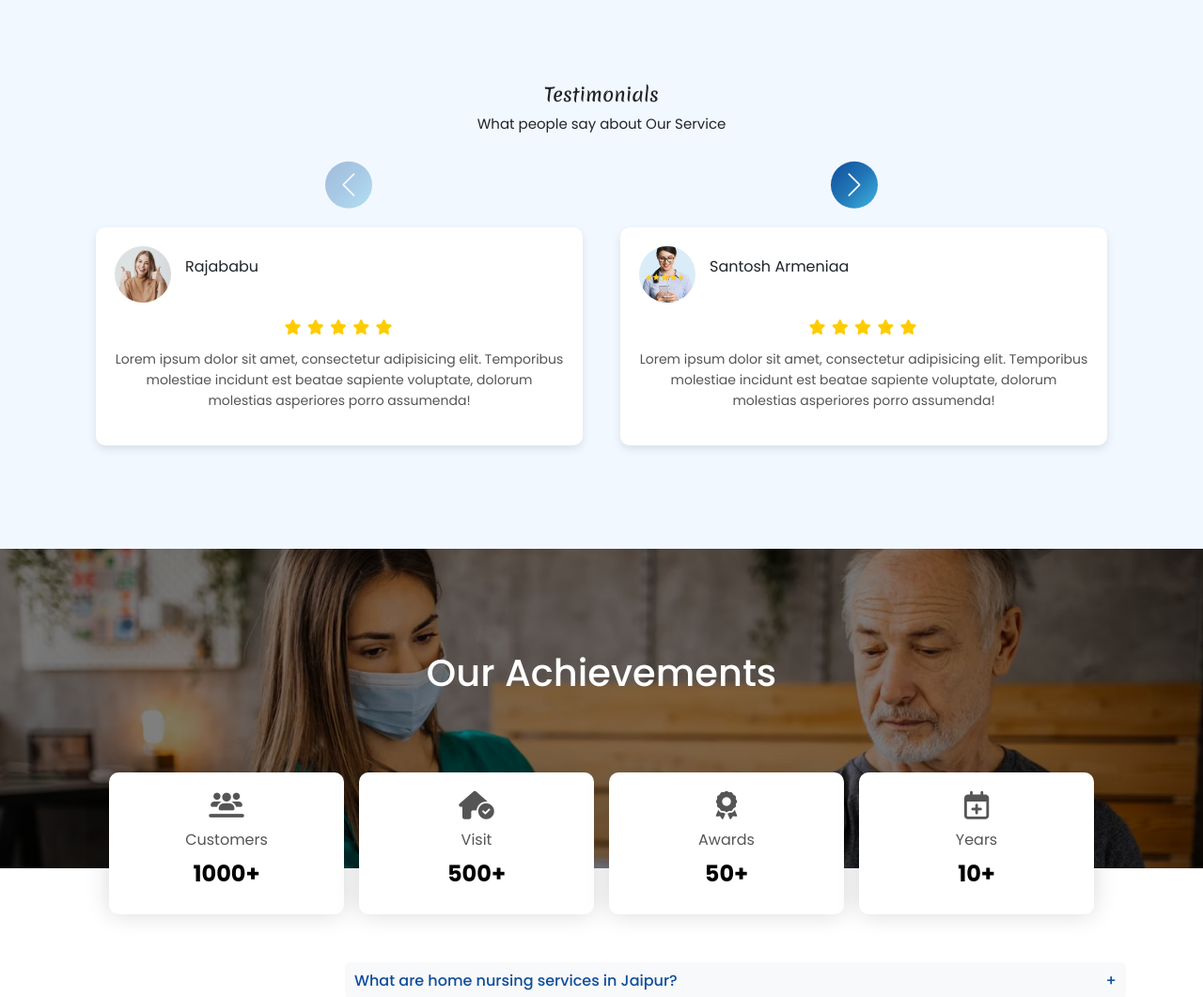
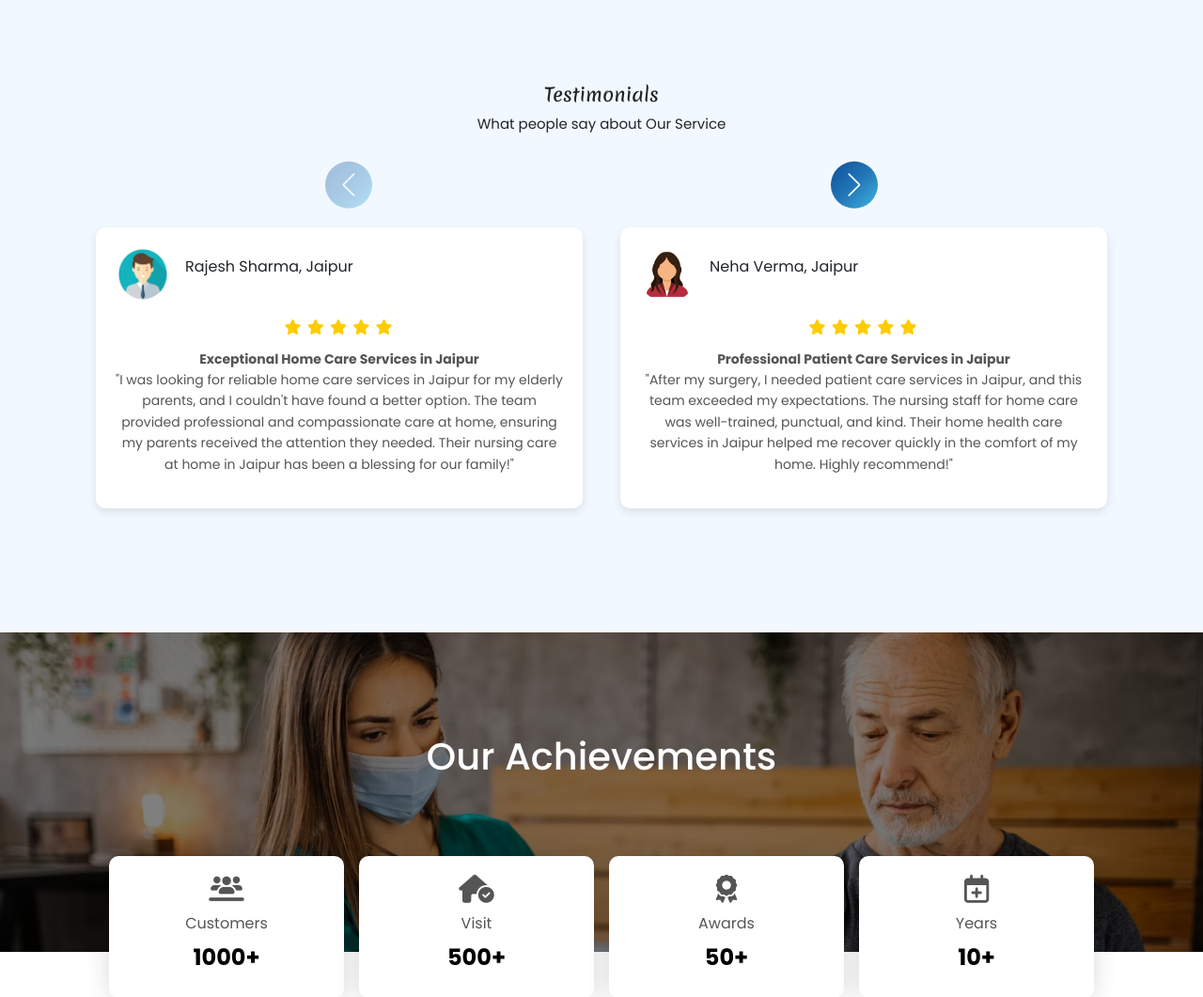
Before and after one commit to ajaysharma-7/home-treat, a Node server app: page /about-us in a window 1280 px wide. Shown: the part 1894-2955 px from the top of the page at 94% size. Run offline with Node 20, Linux system fonts and the light colour scheme; some libraries are stand-ins or nearby versions.

Commit message:
updatecontent

```diff
--- a/partials/midsection.ejs
+++ b/partials/midsection.ejs
@@ -18,8 +18,8 @@
                             <div class="swiper-slide">
                                 <div class="testi-card">
                                     <div class="testi-img">
-                                        <img src="/media/icon/customer1.jpg" alt="">
-                                        <p>Rajababu</p>
+                                        <img src="/media/icon/dummy-image-men.png" alt="">
+                                        <p>Rajesh Sharma, Jaipur</p>
                                     </div>
                                     <div class="testi-star">
                                         <i class="fa-solid fa-star"></i>
@@ -29,17 +29,17 @@
                                         <i class="fa-solid fa-star"></i>
                                     </div>
                                     <div class="testi-content">
-                                        <p>Lorem ipsum dolor sit amet, consectetur adipisicing elit. Temporibus
-                                            molestiae incidunt est beatae sapiente voluptate, dolorum molestias
-                                            asperiores porro assumenda!</p>
+                                        <p><strong>Exceptional Home Care Services in Jaipur</strong><br/>
+                                            "I was looking for reliable home care services in Jaipur for my elderly parents, and I couldn't have found a better option. The team provided professional and compassionate care at home, ensuring my parents received the attention they needed. Their nursing care at home in Jaipur has been a blessing for our family!"
+                                           </p>
                                     </div>
                                 </div>
                             </div>
                             <div class="swiper-slide">
                                 <div class="testi-card">
                                     <div class="testi-img">
-                                        <img src="/media/icon/customer2.jpg" alt="">
-                                        <p>Santosh Armeniaa
+                                        <img src="/media/icon/dummy-image-women.png" alt="">
+                                        <p>Neha Verma, Jaipur
                                         </p>
                                     </div>
                                     <div class="testi-star">
@@ -50,17 +50,17 @@
                                         <i class="fa-solid fa-star"></i>
                                     </div>
                                     <div class="testi-content">
-                                        <p>Lorem ipsum dolor sit amet, consectetur adipisicing elit. Temporibus
-                                            molestiae incidunt est beatae sapiente voluptate, dolorum molestias
-                                            asperiores porro assumenda!</p>
+                                        <p><strong>Professional Patient Care Services in Jaipur</strong><br/>
+                                            "After my surgery, I needed patient care services in Jaipur, and this team exceeded my expectations. The nursing staff for home care was well-trained, punctual, and kind. Their home health care services in Jaipur helped me recover quickly in the comfort of my home. Highly recommend!"
+                                            </p>
                                     </div>
                                 </div>
                             </div>
                             <div class="swiper-slide">
                                 <div class="testi-card">
                                     <div class="testi-img">
-                                        <img src="/media/icon/customer1.jpg" alt="">
-                                        <p>Rajababu</p>
+                                        <img src="/media/icon/dummy-image-men.png" alt="">
+                                        <p>Anil Mehta, Jaipur</p>
                                     </div>
                                     <div class="testi-star">
                                         <i class="fa-solid fa-star"></i>
@@ -70,17 +70,17 @@
                                         <i class="fa-solid fa-star"></i>
                                     </div>
                                     <div class="testi-content">
-                                        <p>Lorem ipsum dolor sit amet, consectetur adipisicing elit. Temporibus
-                                            molestiae incidunt est beatae sapiente voluptate, dolorum molestias
-                                            asperiores porro assumenda!</p>
+                                        <p><strong>Trustworthy Caretaker in Jaipur for My Parents</strong><br/>
+                                            "Finding a trustworthy caretaker in Jaipur was challenging, but this agency provided the perfect solution. The home nursing services in Jaipur they offer are outstanding. The caregivers are professional, experienced, and genuinely caring. My parents feel safe and comfortable, and I have peace of mind knowing they are in good hands."
+                                            </p>
                                     </div>
                                 </div>
                             </div>
                             <div class="swiper-slide">
                                 <div class="testi-card">
                                     <div class="testi-img">
-                                        <img src="/media/icon/customer2.jpg" alt="">
-                                        <p>Rajababu</p>
+                                        <img src="/media/icon/dummy-image-women.png" alt="">
+                                        <p>Pooja Agarwal, Jaipur</p>
                                     </div>
                                     <div class="testi-star">
                                         <i class="fa-solid fa-star"></i>
@@ -90,9 +90,9 @@
                                         <i class="fa-solid fa-star"></i>
                                     </div>
                                     <div class="testi-content">
-                                        <p>Lorem ipsum dolor sit amet, consectetur adipisicing elit. Temporibus
-                                            molestiae incidunt est beatae sapiente voluptate, dolorum molestias
-                                            asperiores porro assumenda!</p>
+                                        <p><strong>Best Home Nursing Services in Jaipur</strong><br/>
+                                            "I hired home care nursing services in Jaipur for my grandmother, and I’m truly grateful for their support. The nurses provided excellent health care at home in Jaipur, ensuring she was comfortable and well looked after. If you're searching for reliable home care assistance or home care agencies near me, look no further!"
+                                           </p>
                                     </div>
                                 </div>
                             </div>
--- a/partials/userheader.ejs
+++ b/partials/userheader.ejs
@@ -24,7 +24,7 @@
 </div>
 <div class="mobile-header">
     <div class="header-logo">
-      <a href=""><img src="/media/icon/logo-header.png" alt="Home Care Logo"></a>
+      <a href="/"><img src="/media/icon/logo-header.png" alt="Home Care Logo"></a>
     </div>
     <div class="hamburger-menu">
         <i class="fa fa-bars"></i>
```
Also changed, not shown: public/media/icon/customer1.jpg (deleted), public/media/icon/customer2.jpg (deleted), public/media/icon/dummy-image-men.png (added), public/media/icon/dummy-image-women.png (added).
